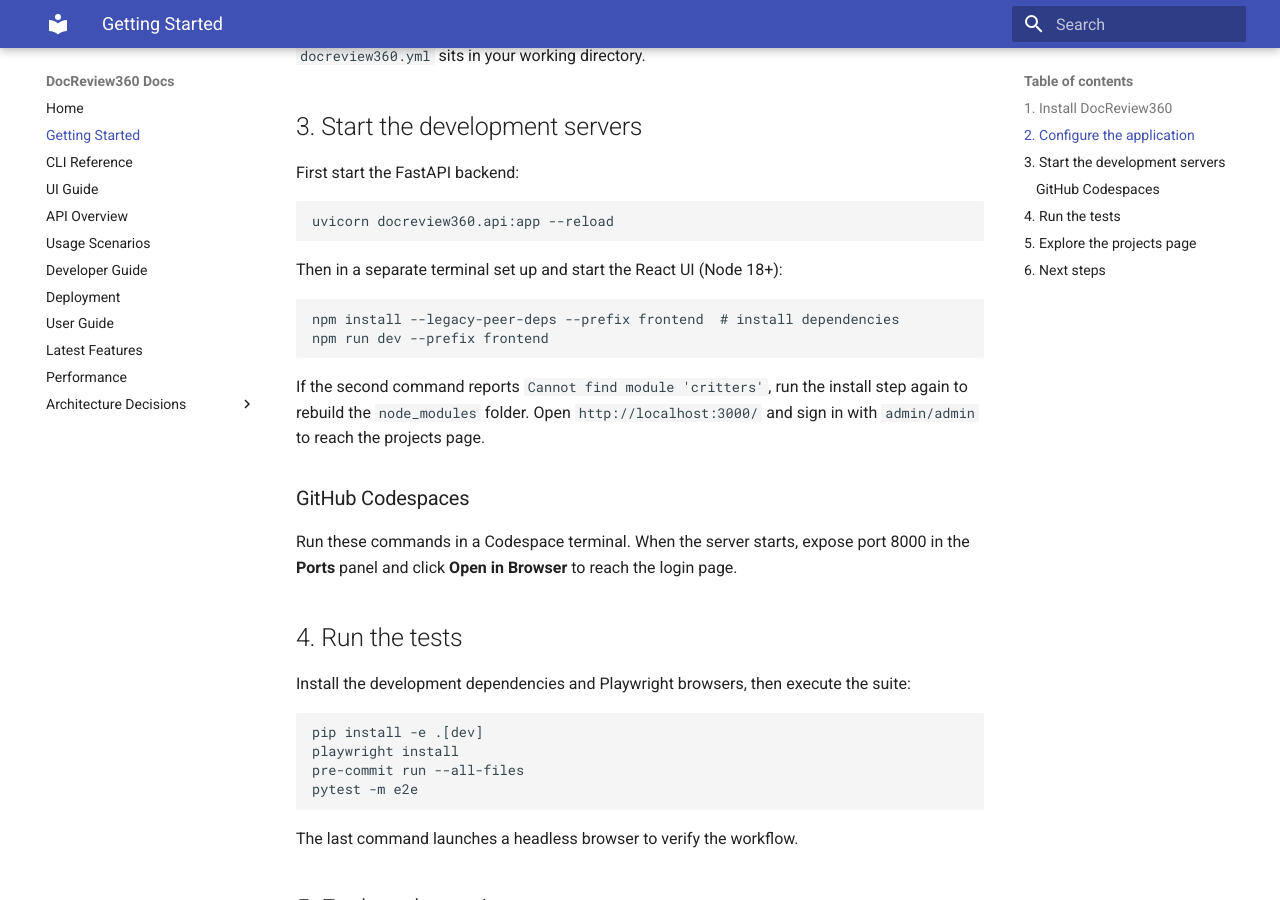
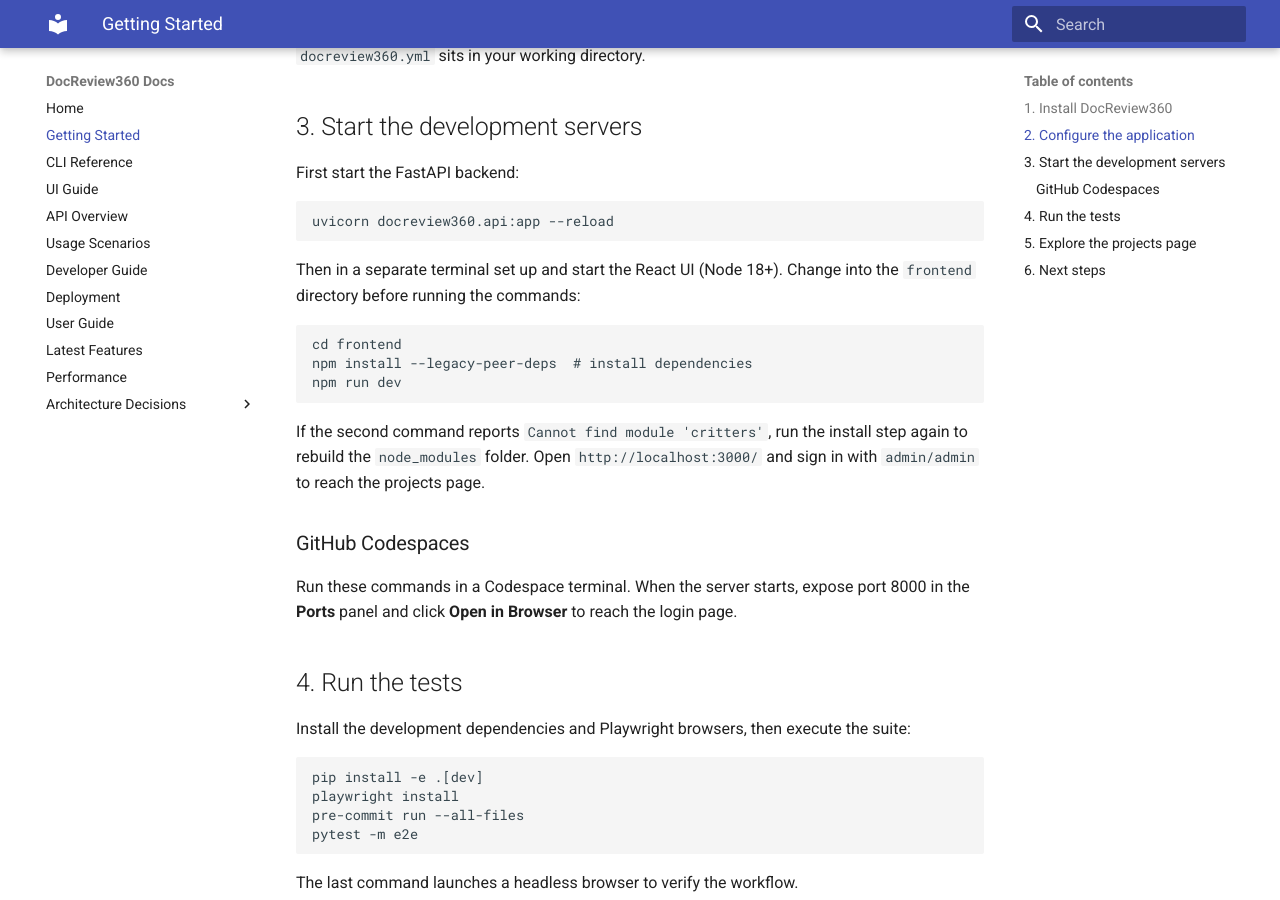
Before and after one commit to eputnam77/DocReview360, an MkDocs documentation site: the page built from docs/getting_started.md, in a window 1280 px wide and 900 px high, scrolled down 619 px. Built offline with MkDocs 1.6.1 and Material for MkDocs 9.7.7, drawn with Linux system fonts in a browser that asks for light colours.

Commit message:
docs: clarify frontend command paths

````diff
--- a/docs/getting_started.md
+++ b/docs/getting_started.md
@@ -24,10 +24,12 @@
 ```bash
 uvicorn docreview360.api:app --reload
 ```
-Then in a separate terminal set up and start the React UI (Node 18+):
+Then in a separate terminal set up and start the React UI (Node 18+).
+Change into the `frontend` directory before running the commands:
 ```bash
-npm install --legacy-peer-deps --prefix frontend  # install dependencies
-npm run dev --prefix frontend
+cd frontend
+npm install --legacy-peer-deps  # install dependencies
+npm run dev
 ```
 If the second command reports `Cannot find module 'critters'`, run the install step again to rebuild the `node_modules` folder.
 Open `http://localhost:3000/` and sign in with `admin/admin` to reach the projects page.
````
Also changed, not shown: README.md (+4 -2 lines).
